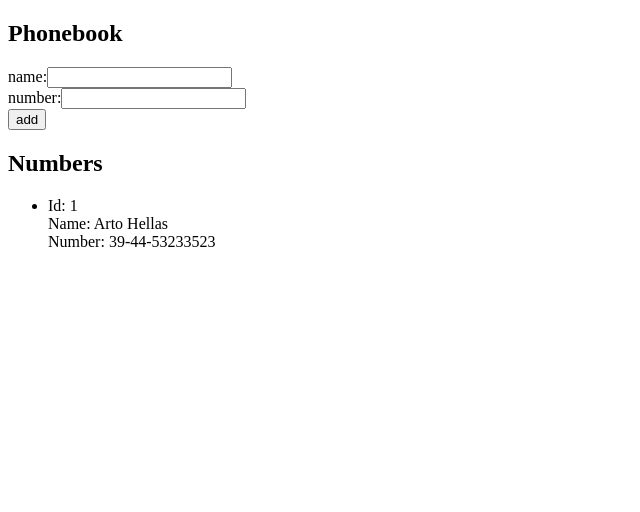
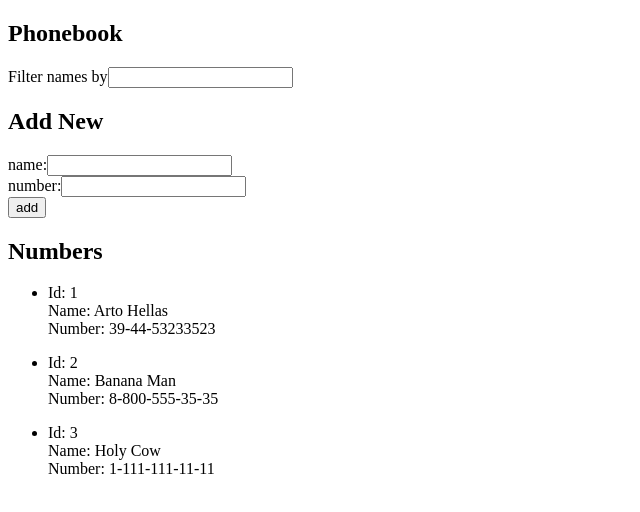
Before and after one commit to sonata22/FullStack_part2, a React (Vite) app in the folder Phonebook/: page / in a window 1280 px wide. Shown: the top 512 px of the page, without its empty margins (0-640 px from the left). Built offline with nearby package versions, Linux system fonts and the light colour scheme.

Commit message:
2.9 done

```diff
--- a/Phonebook/src/App.jsx
+++ b/Phonebook/src/App.jsx
@@ -8,10 +8,22 @@ const App = () => {
       id: 1,
       name: 'Arto Hellas',
       phoneNumber: '39-44-53233523',
-    }
+    },
+    {
+      id: 2,
+      name: 'Banana Man',
+      phoneNumber: '8-800-555-35-35',
+    },
+    {
+      id: 3,
+      name: 'Holy Cow',
+      phoneNumber: '1-111-111-11-11',
+    },
   ])
+
   const [newName, setNewName] = useState('')
   const [newPhoneNum, setNewPhoneNum] = useState('')
+  const [searchQuery, setSearchQuery] = useState('')
 
   const doesExist = () => {
     for (const person of persons) {
@@ -42,10 +54,23 @@ const App = () => {
 
   const handlePersonChange = event => setNewName(event.target.value)
   const handlePhoneNumChange = event => setNewPhoneNum(event.target.value)
+  const handleSearchQueryChange = event => setSearchQuery(event.target.value)
+
+  const personsFiltered = persons.filter((person) => person.name.toLowerCase().includes(searchQuery.toLowerCase()))
 
   return (
     <div>
+      <div>
         <h2>Phonebook</h2>
+        <div>
+          Filter names by
+          <input
+            value={searchQuery}
+            onChange={handleSearchQueryChange} />
+        </div>
+      </div>
+      <div>
+        <h2>Add New</h2>
         <form onSubmit={addName} >
           <div>
             name:
@@ -65,8 +90,9 @@ const App = () => {
             <button type="submit">add</button>
           </div>
         </form>
+      </div>
       <h2>Numbers</h2>
-      <ul>{persons.map(person =>
+      <ul>{personsFiltered.map(person =>
         <PersonsData key={person.id} person={person} />
       )}
       </ul>
```
Lines whose indentation alone changed are shown as unchanged.
